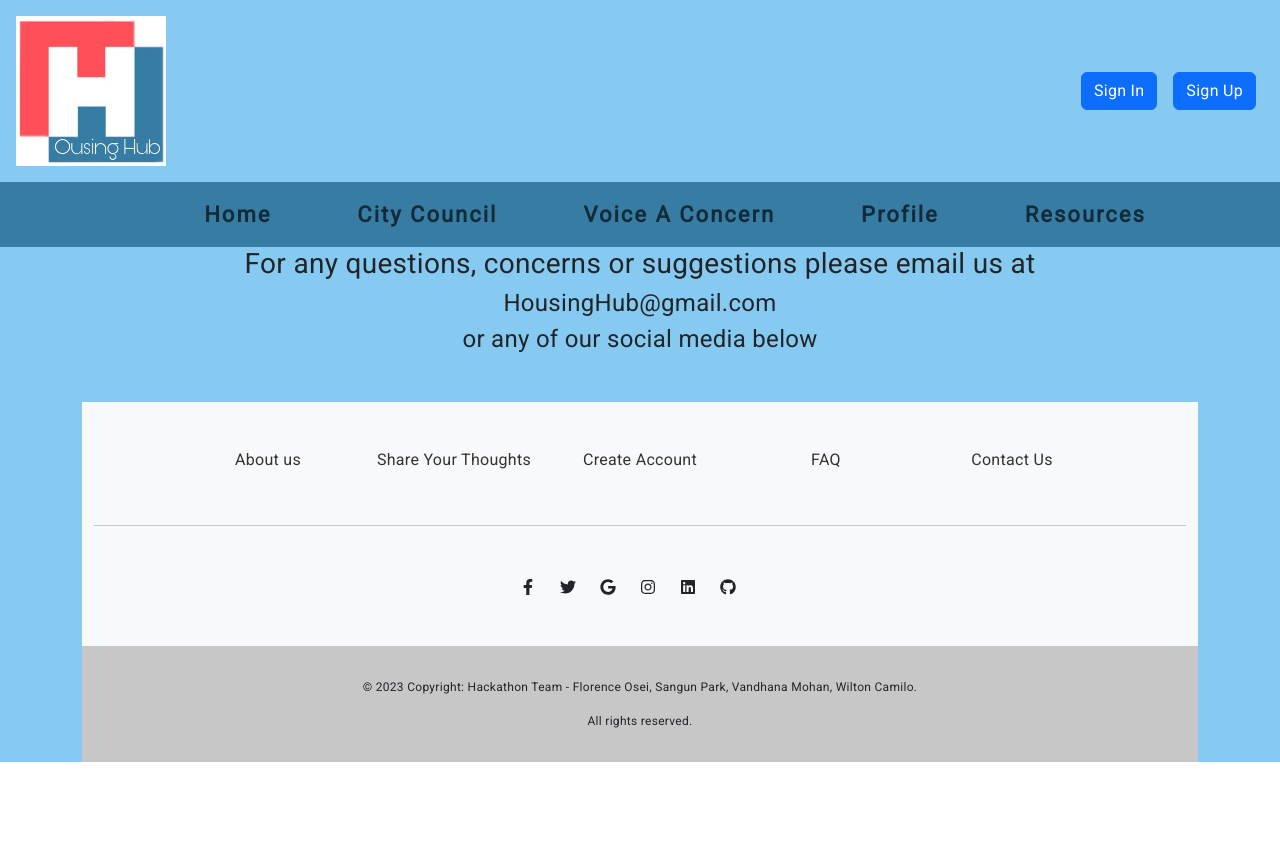
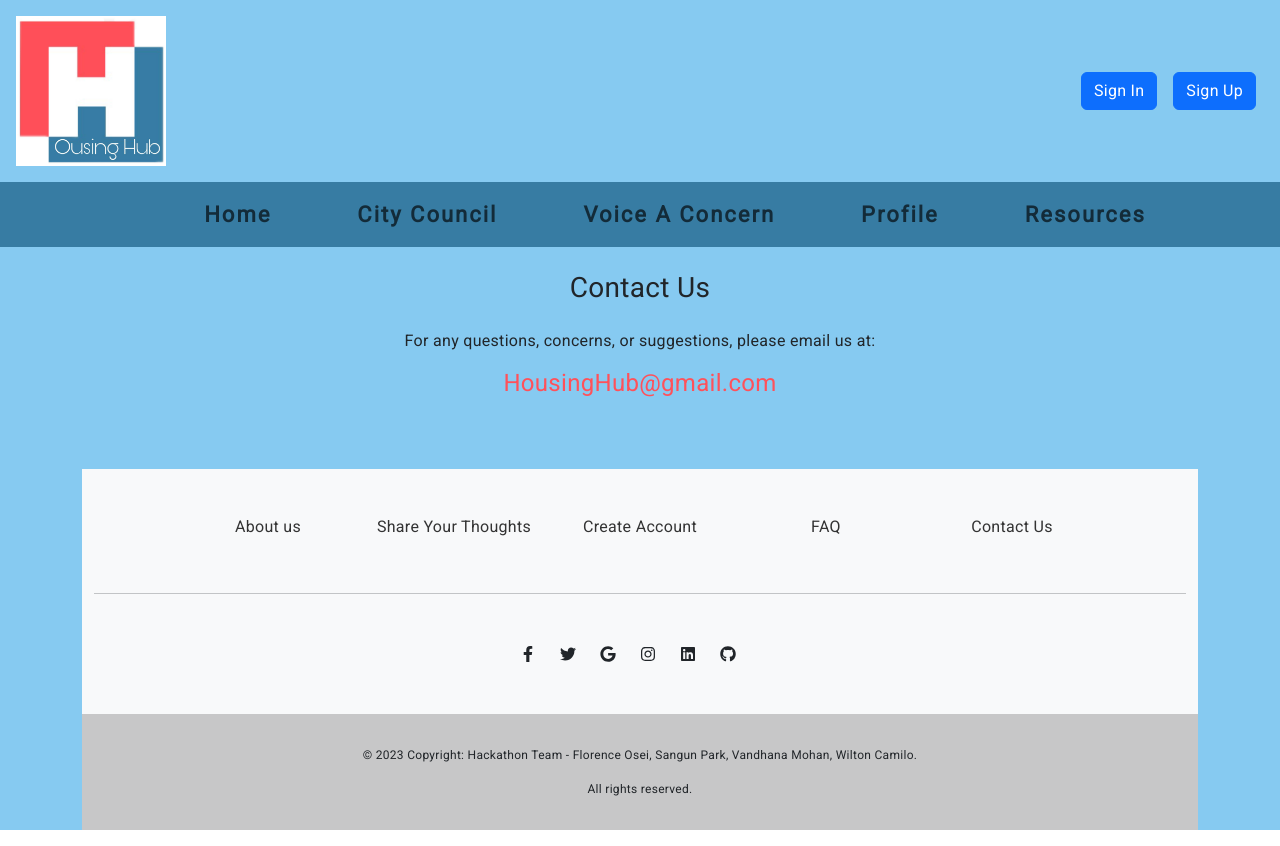
Before and after one commit to SangunPark96/Hack-A-Thon-Team-4, a React (Create React App) app in the folder Access _ hackathon/: page /contact in a window 1280 px wide. Before the commit the page ends 800 px from the top, so only its background shows below. Built offline with nearby package versions, Linux system fonts and the light colour scheme; no server answers.

Commit message:
edit contact css

```diff
--- a/Access _ hackathon/src/Pages/Contact.js
+++ b/Access _ hackathon/src/Pages/Contact.js
@@ -1,10 +1,20 @@
+import React from "react";
 
-export default function Contact(){
+function Contact() {
   return (
-    <div>
-      <h3>For any questions, concerns or suggestions please email us at</h3>
-        <h4>HousingHub@gmail.com</h4>
-        <h4>or any of our social media below</h4>
+    <div className="container mt-4">
+      <h3 className="text-center mb-4">Contact Us</h3>
+      <div className="row justify-content-center">
+        <div className="col-lg-6">
+          <p className="text-center mb-3">
+            For any questions, concerns, or suggestions, please email us at:
+          </p>
+          <h4 className="text-center mb-4" style={{ color: "#ff515aff" }}>
+            HousingHub@gmail.com
+          </h4>
+        </div>
+      </div>
     </div>
-  )
+  );
 }
+export default Contact;
```
